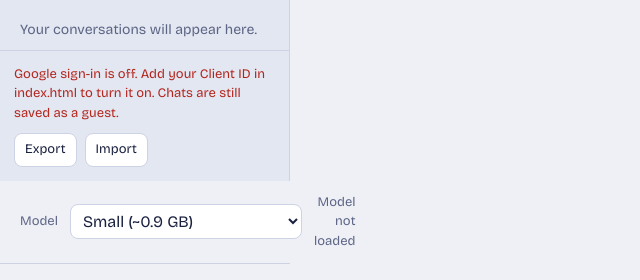
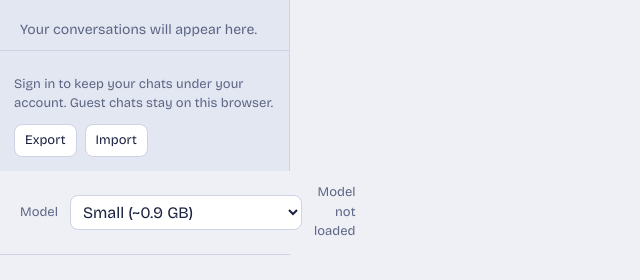
Before and after one commit to UniversalCatScripts/AI-siphon, a plain HTML site: page index.html in a window 1280 px wide. Shown: the part 135-415 px from the top of the page, without its empty margins (0-640 px from the left). Drawn offline with nearby package versions, Linux system fonts and the light colour scheme.

Commit message:
Update index.html

```diff
--- a/index.html
+++ b/index.html
@@ -144,7 +144,7 @@
 
 // 1) Paste your Google OAuth Client ID here (see README steps).
 //    Leave as-is to run without Google sign-in (guest mode still saves chats).
-const GOOGLE_CLIENT_ID = "YOUR_GOOGLE_CLIENT_ID.apps.googleusercontent.com";
+const GOOGLE_CLIENT_ID = "424959332689-s7a48747e9ohphjb7e97cgjd8g2o377v.apps.googleusercontent.com";
 
 // 2) Models offered in the dropdown (all free, run on the visitor's device).
 //    IDs come from the WebLLM model list.
```
